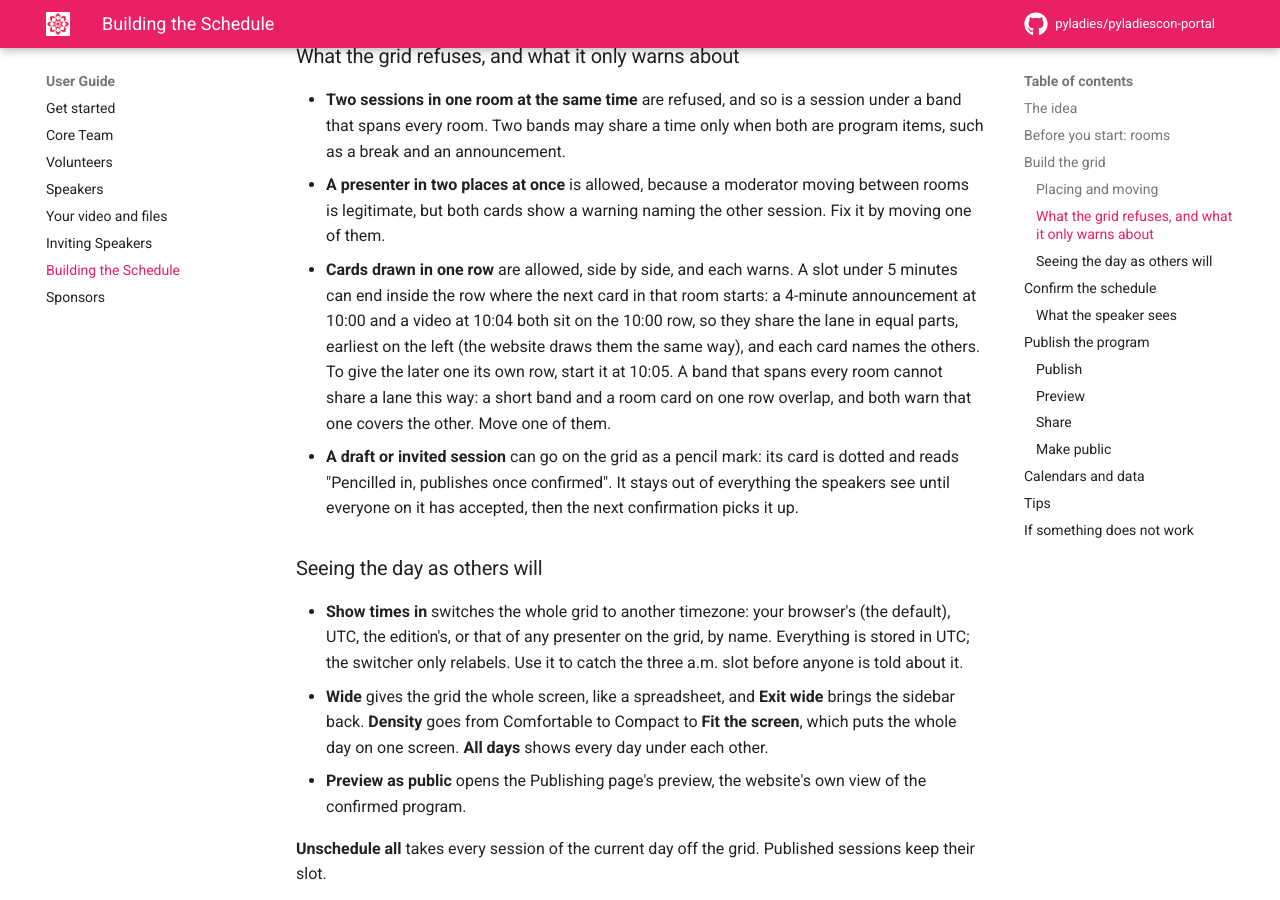
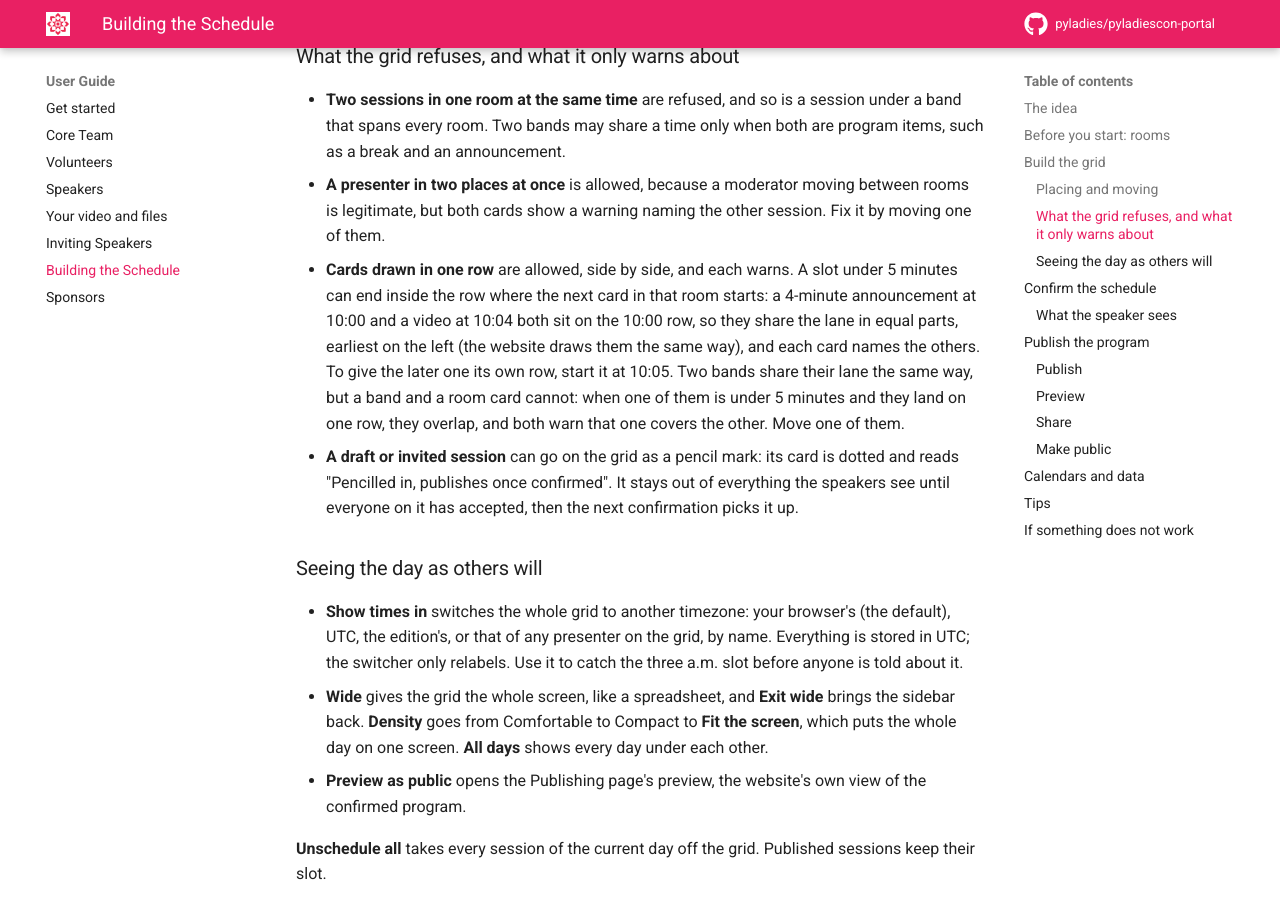
Before and after one commit to pyladies/pyladiescon-portal, an MkDocs documentation site: the page built from docs/user/organizer_schedule.md, in a window 1280 px wide and 900 px high, scrolled down 2533 px. Built offline with MkDocs 1.6.1 and Material for MkDocs 9.7.7, drawn with Linux system fonts in a browser that asks for light colours; comment, search, counter and statistics services are not loaded; some of the changed text lies outside the part shown.

Commit message:
Band case worded for either card being short; widget parts get a gap
The help said a short band, but the room card can be the short one, and
it read as if bands never split, though two bands do. The widget's
parts now leave a 4px gap, as the editor's do.

```diff
--- a/docs/user/organizer_schedule.md
+++ b/docs/user/organizer_schedule.md
@@ -96,9 +96,10 @@ on the right, with its type, length and status.
   both sit on the 10:00 row, so they share the lane in equal parts,
   earliest on the left (the website draws them the same way), and each
   card names the others. To give the later one its own row, start it at
-  10:05. A band that spans every room cannot share a lane this way: a
-  short band and a room card on one row overlap, and both warn that one
-  covers the other. Move one of them.
+  10:05. Two bands share their lane the same way, but a band and a room
+  card cannot: when one of them is under 5 minutes and they land on one
+  row, they overlap, and both warn that one covers the other. Move one
+  of them.
 - **A draft or invited session** can go on the grid as a pencil mark: its
   card is dotted and reads "Pencilled in, publishes once confirmed". It stays
   out of everything the speakers see until everyone on it has accepted, then
@@ -259,7 +260,7 @@ browser's copy expires.
 | A drop is refused | The time is taken in that room, or the slot would cross a band that spans every room. Pick another cell, or move the other card first. |
 | "A slot runs between 1 minute and a day" | The length asked for is zero, negative or over a day. Pick a length in that range in the pencil form. |
 | A card warns "Shares a row with" another, "the cards are drawn side by side" | The cards do not overlap in time, but a slot under 5 minutes ends inside the row where the next starts, so they share the lane in parts, here and on the website. That is fine to keep; to give the later one its own row, start it on the next 5-minute mark. |
-| A card warns "Shares a row with" another, "one card covers the other" | A short band (every room) and a room card land on one row. A band cannot share a lane, so one hides the other, here and on the website. Move one to the next 5-minute mark. |
+| A card warns "Shares a row with" another, "one card covers the other" | A band (every room) and a room card land on one row, because one of them is under 5 minutes. They are in different lanes and cannot share one, so one hides the other, here and on the website. Move one to the next 5-minute mark. |
 | The card is dotted | The session is a draft or still invited. It publishes to the speakers once everyone on it has accepted and you confirm again. |
 | The card is dashed | The speakers have not been told about this placement or move yet. Confirm the schedule when ready. |
 | A speaker says their session is wrong or missing | Their page shows the last confirmed snapshot, not the grid. Confirm the schedule, with the email ticked so they hear about it. |
```
Also changed, not shown: portal/static/widget/v1.js, 1 other file.
